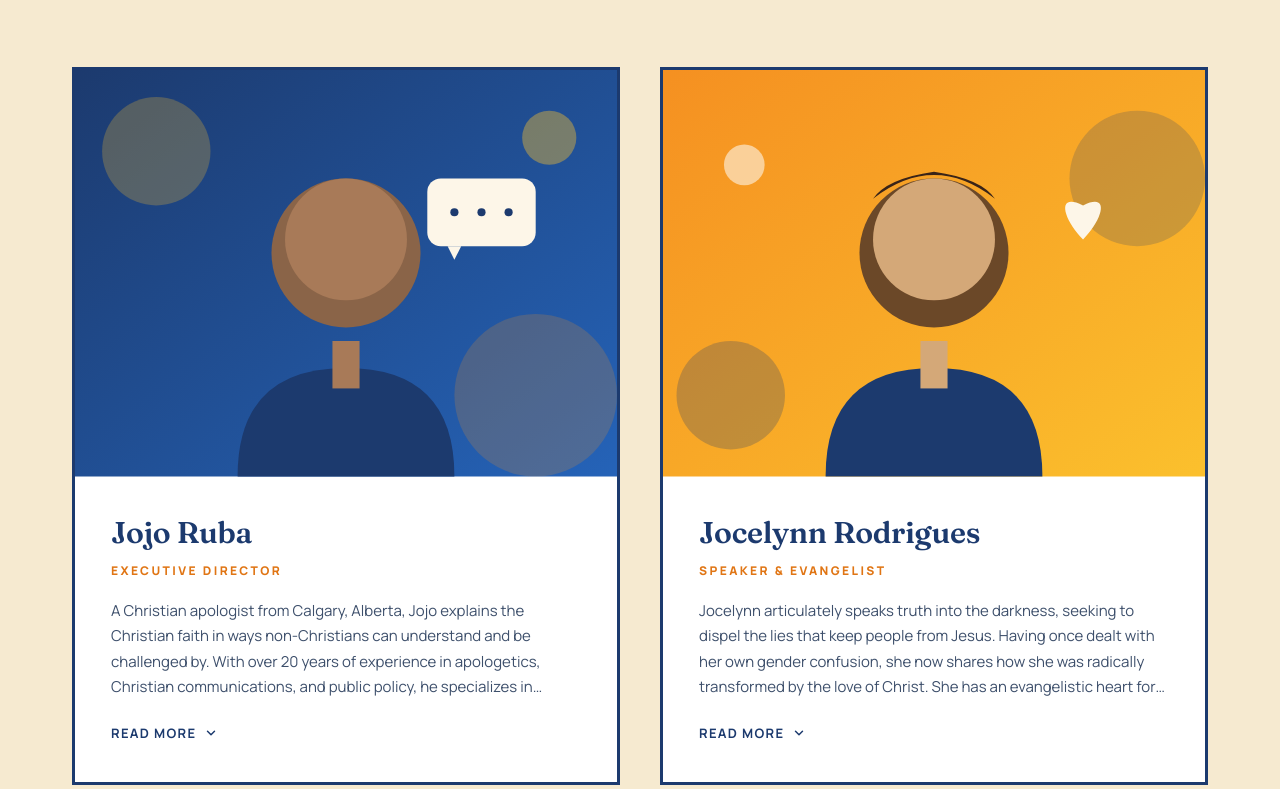
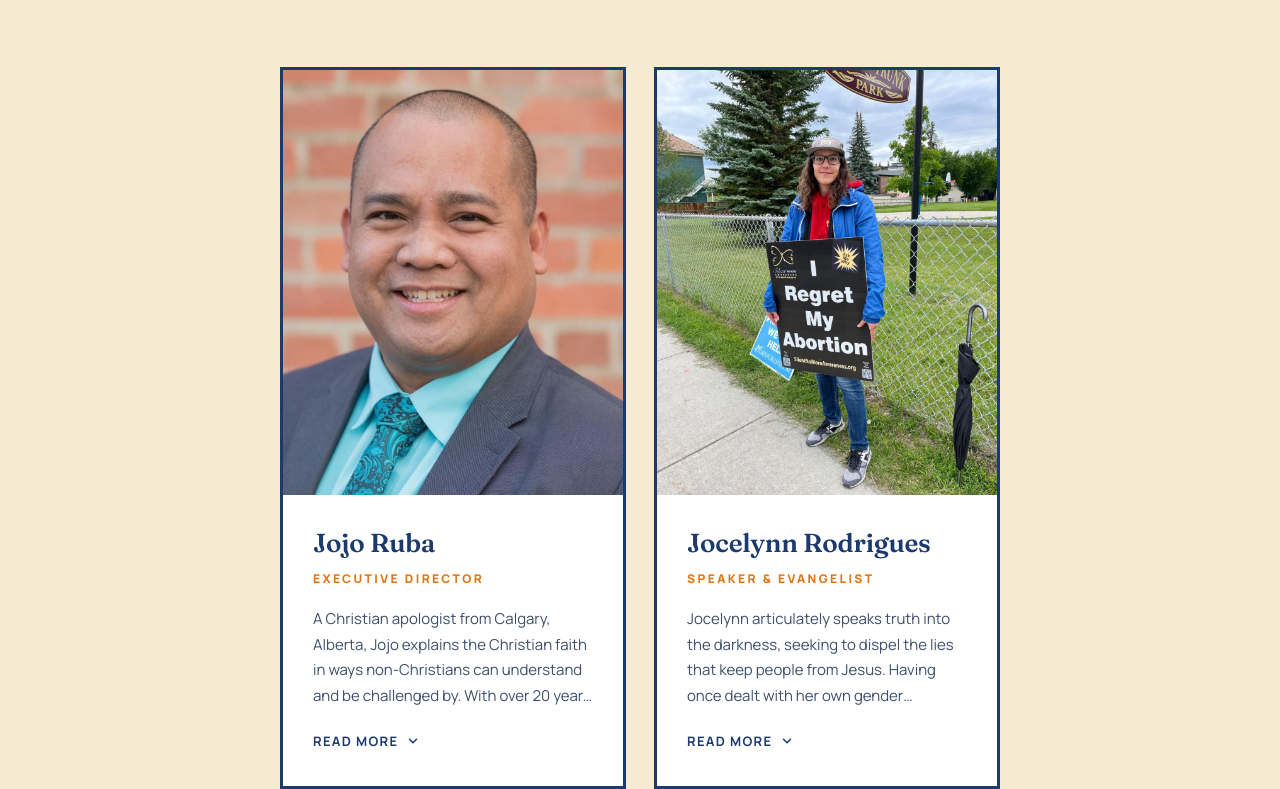
Before and after one commit to christiankhalifa/redeemingconversations, a plain HTML site: page index.html in a window 1280 px wide. Shown: the part 2721-3510 px from the top of the page. Drawn offline with Linux system fonts and the light colour scheme.

Commit message:
pictures added

```diff
--- a/index.html
+++ b/index.html
@@ -679,7 +679,9 @@
   .speakers {
     display: grid;
     grid-template-columns: 1fr 1fr;
-    gap: 40px;
+    gap: 28px;
+    max-width: 720px;
+    margin: 0 auto;
   }
 
   .speaker-card {
@@ -695,9 +697,23 @@
   }
 
   .speaker-portrait {
-    aspect-ratio: 4/3;
+    aspect-ratio: 4/5;
     position: relative;
     overflow: hidden;
+    background: var(--cream-soft);
+  }
+
+  .speaker-portrait img {
+    width: 100%;
+    height: 100%;
+    object-fit: cover;
+    object-position: center 30%;
+    display: block;
+    transition: transform .5s ease;
+  }
+
+  .speaker-card:hover .speaker-portrait img {
+    transform: scale(1.04);
   }
 
   .speaker-portrait svg {
@@ -706,11 +722,11 @@
     display: block;
   }
 
-  .speaker-info { padding: 32px 36px 36px; }
+  .speaker-info { padding: 28px 30px 32px; }
 
   .speaker-name {
     font-family: 'Fraunces', serif;
-    font-size: 30px;
+    font-size: 26px;
     font-weight: 600;
     letter-spacing: -0.01em;
     margin-bottom: 4px;
@@ -944,6 +960,32 @@
     line-height: 1.7;
   }
 
+  .email-link {
+    display: inline-flex;
+    align-items: center;
+    gap: 8px;
+    margin-top: 14px;
+    padding: 8px 14px;
+    background: var(--white);
+    border: 2px solid var(--navy);
+    border-radius: 999px;
+    color: var(--navy);
+    text-decoration: none;
+    font-size: 13px;
+    font-weight: 700;
+    transition: all .2s ease;
+  }
+
+  .email-link:hover {
+    background: var(--navy);
+    color: var(--cream);
+    transform: translateY(-2px);
+  }
+
+  .email-link svg {
+    flex-shrink: 0;
+  }
+
   /* ===== FOOTER ===== */
   footer {
     background: var(--navy-deep);
@@ -1170,29 +1212,7 @@
     <div class="speakers reveal-stagger">
       <article class="speaker-card">
         <div class="speaker-portrait" aria-hidden="true">
-          <svg viewBox="0 0 400 300" xmlns="http://www.w3.org/2000/svg" preserveAspectRatio="xMidYMid slice">
-            <defs>
-              <linearGradient id="jojo-bg" x1="0%" y1="0%" x2="100%" y2="100%">
-                <stop offset="0%" stop-color="#1c3a6e"/>
-                <stop offset="100%" stop-color="#2563b8"/>
-              </linearGradient>
-            </defs>
-            <rect width="400" height="300" fill="url(#jojo-bg)"/>
-            <circle cx="60" cy="60" r="40" fill="#fbc02d" opacity="0.25"/>
-            <circle cx="340" cy="240" r="60" fill="#f59021" opacity="0.2"/>
-            <circle cx="350" cy="50" r="20" fill="#fbc02d" opacity="0.4"/>
-            <circle cx="200" cy="135" r="55" fill="#8a6448"/>
-            <circle cx="200" cy="125" r="45" fill="#a87a58"/>
-            <path d="M120 300 Q120 220 200 220 Q280 220 280 300 Z" fill="#1c3a6e"/>
-            <rect x="190" y="200" width="20" height="35" fill="#a87a58"/>
-            <g transform="translate(260, 80)">
-              <rect x="0" y="0" width="80" height="50" rx="10" fill="#fdf6e8"/>
-              <path d="M15 50 L20 60 L25 50 Z" fill="#fdf6e8"/>
-              <circle cx="20" cy="25" r="3" fill="#1c3a6e"/>
-              <circle cx="40" cy="25" r="3" fill="#1c3a6e"/>
-              <circle cx="60" cy="25" r="3" fill="#1c3a6e"/>
-            </g>
-          </svg>
+          <img src="jojo.jpg" alt="Jojo Ruba">
         </div>
         <div class="speaker-info">
           <h3 class="speaker-name">Jojo Ruba</h3>
@@ -1207,26 +1227,7 @@
 
       <article class="speaker-card">
         <div class="speaker-portrait" aria-hidden="true">
-          <svg viewBox="0 0 400 300" xmlns="http://www.w3.org/2000/svg" preserveAspectRatio="xMidYMid slice">
-            <defs>
-              <linearGradient id="joc-bg" x1="0%" y1="0%" x2="100%" y2="100%">
-                <stop offset="0%" stop-color="#f59021"/>
-                <stop offset="100%" stop-color="#fbc02d"/>
-              </linearGradient>
-            </defs>
-            <rect width="400" height="300" fill="url(#joc-bg)"/>
-            <circle cx="350" cy="80" r="50" fill="#1c3a6e" opacity="0.2"/>
-            <circle cx="50" cy="240" r="40" fill="#1c3a6e" opacity="0.25"/>
-            <circle cx="60" cy="70" r="15" fill="#fdf6e8" opacity="0.6"/>
-            <circle cx="200" cy="135" r="55" fill="#6b4828"/>
-            <circle cx="200" cy="125" r="45" fill="#d4a878"/>
-            <path d="M155 95 Q200 60 245 95 Q235 80 200 75 Q165 80 155 95 Z" fill="#3a2418"/>
-            <path d="M120 300 Q120 220 200 220 Q280 220 280 300 Z" fill="#1c3a6e"/>
-            <rect x="190" y="200" width="20" height="35" fill="#d4a878"/>
-            <g transform="translate(290, 90)">
-              <path d="M20 35 C 5 20, 0 0, 20 10 C 40 0, 35 20, 20 35 Z" fill="#fdf6e8"/>
-            </g>
-          </svg>
+          <img src="jocelynn.jpg" alt="Jocelynn Rodrigues">
         </div>
         <div class="speaker-info">
           <h3 class="speaker-name">Jocelynn Rodrigues</h3>
@@ -1282,6 +1283,10 @@
         <div class="address-card">
           <h4>Redeeming Conversations</h4>
           <p>PO Box 38172<br>Calgary RPO Country Hills<br>Calgary, AB T3K 5G9<br>Canada</p>
+          <a href="mailto:info@redeemingconversations.ca" class="email-link">
+            <svg width="16" height="16" viewBox="0 0 24 24" fill="none" stroke="currentColor" stroke-width="2.2" stroke-linecap="round" stroke-linejoin="round"><path d="M4 4h16c1.1 0 2 .9 2 2v12c0 1.1-.9 2-2 2H4c-1.1 0-2-.9-2-2V6c0-1.1.9-2 2-2z"/><polyline points="22,6 12,13 2,6"/></svg>
+            info@redeemingconversations.ca
+          </a>
         </div>
       </div>
       <form class="contact-form reveal" id="contact-form">
```
Also changed, not shown: jocelynn.jpg (added), jojo.jpg (added).
